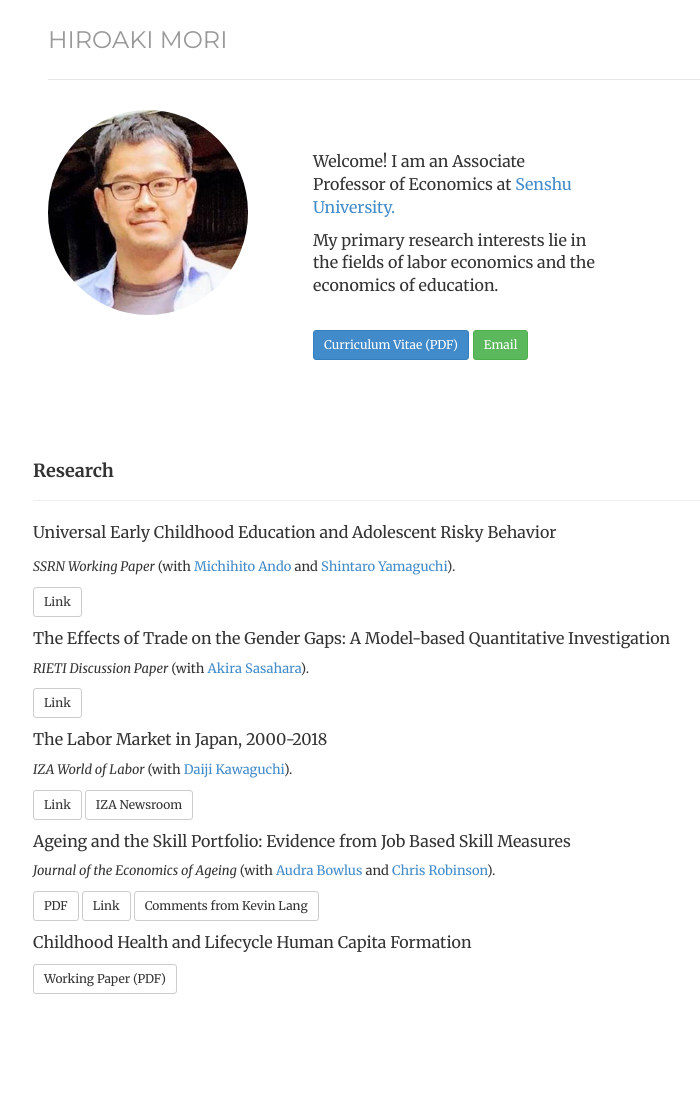
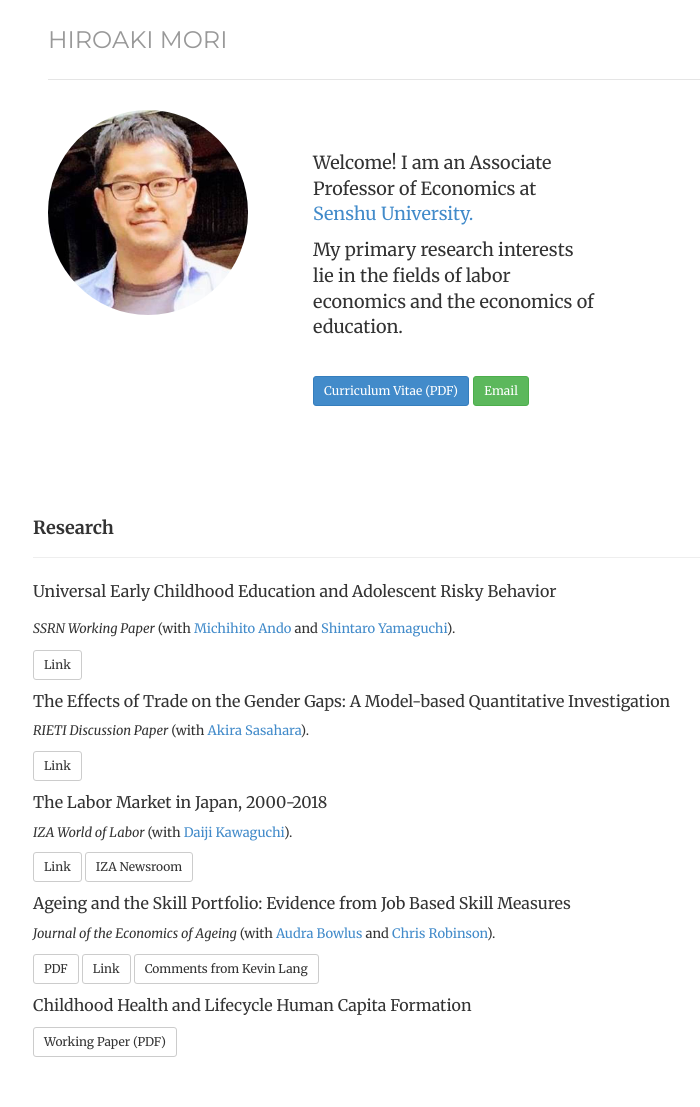
Before and after one commit to morihiroaki/morihiroaki.github.io, a Jekyll site: the page built from index.html, in a window 1280 px wide. Shown: the whole page, without its empty margins (232-932 px from the left). Built offline with Jekyll 4.4.1, drawn with Linux system fonts in a browser that asks for light colours; before the commit the page ends 1044 px from its top, so only the background shows below that.

Commit message:
Update index.html

```diff
--- a/index.html
+++ b/index.html
@@ -16,7 +16,7 @@ description:
 
 <div class='col-sm-8'>
  <div class='col-sm-8'>
-<p><font size="3"> Welcome! I am an Associate Professor of Economics at
+<p><font size="4"> Welcome! I am an Associate Professor of Economics at
  <a href="https://www.senshu-u.ac.jp/english/learn/economics/" target="_blank" title="Link">Senshu University.</a></p>
 <p> My primary research interests lie in the fields of labor economics and the economics of education. </p>
 <br/>
```
